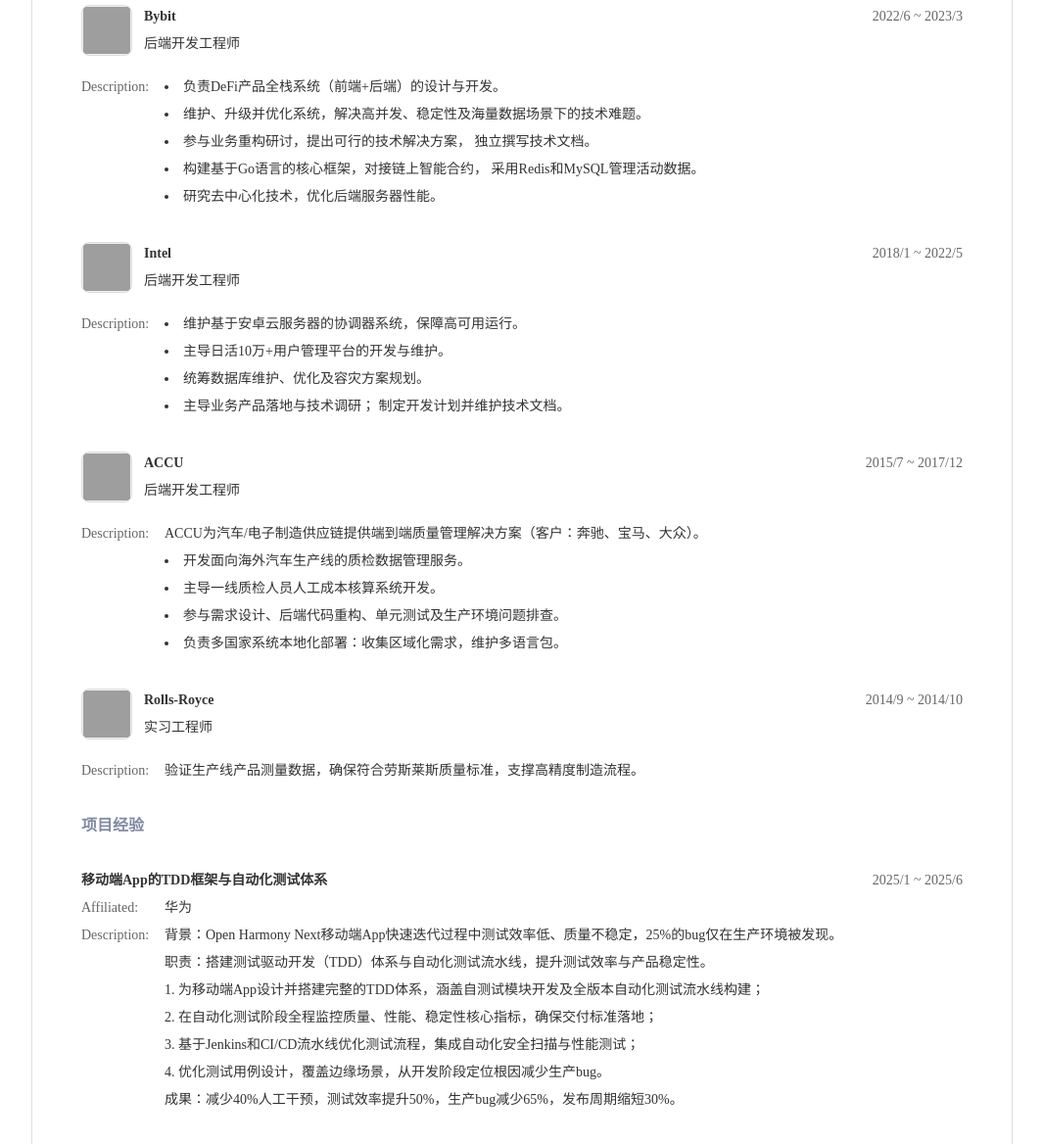
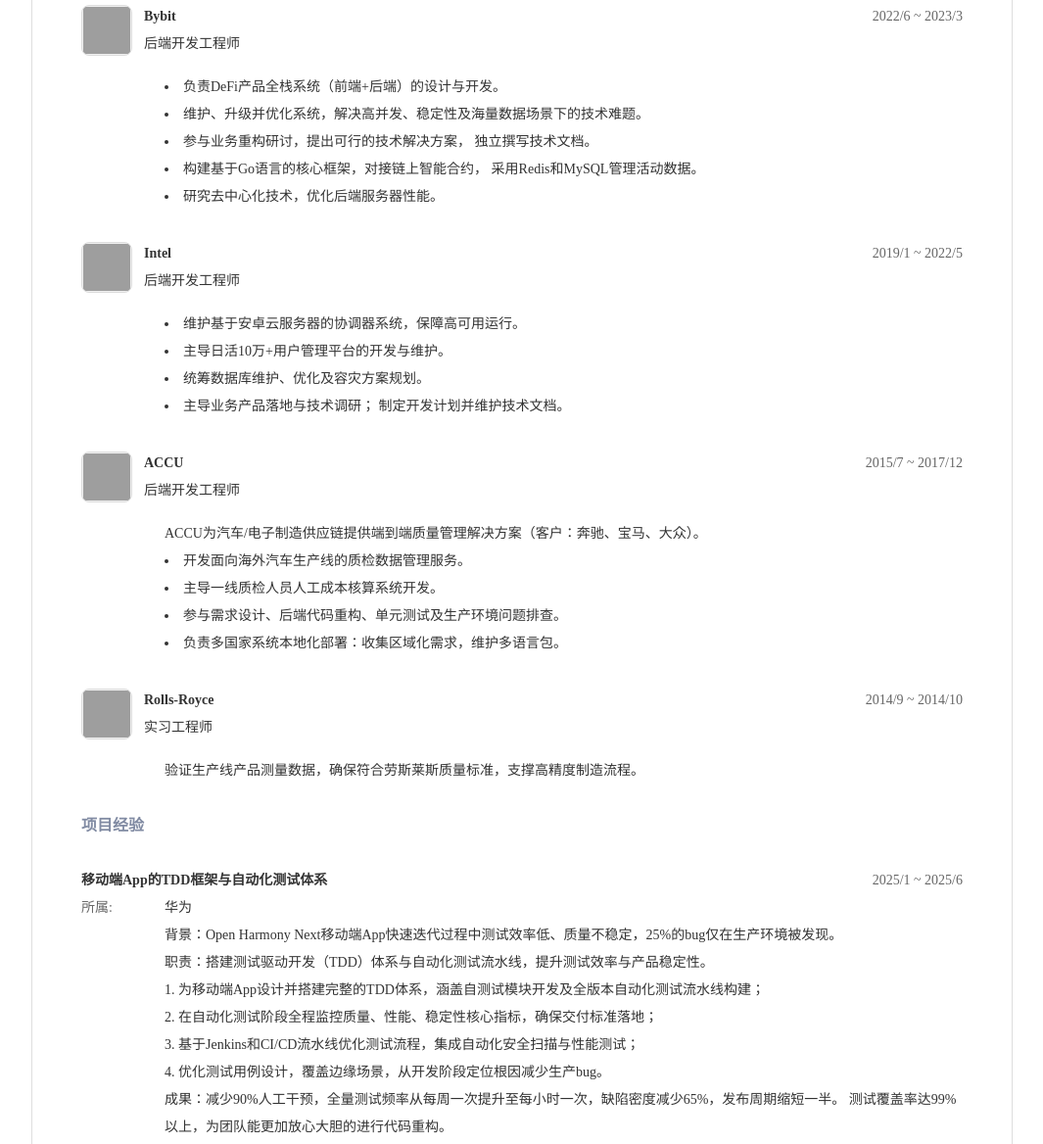
Before and after one commit to conbanwa/cv, a plain HTML site: page docs/zh/index.html in a window 1280 px wide. Shown: the part 1307-2475 px from the top of the page at 98% size, without its empty margins (107-1172 px from the left). Drawn offline with nearby package versions, Linux system fonts and the light colour scheme; grey boxes are pictures that could not be loaded.

Commit message:
corrects

```diff
--- a/docs/zh/common.js
+++ b/docs/zh/common.js
@@ -1,4 +1,5 @@
 'use strict'
+// 项目经历与工作经历数据
 const projects = [
   {
     cls: 'codecheck',
@@ -16,9 +17,9 @@
     <br />
     3. 优化代码管理机制：通过权限管控、制定代码规范/提交拦截规则，在代码提交阶段强制保障质量；
     <br />
-    4. 建立代码提交质量实时监控机制，在代码合并前识别并拦截不合规代码。
+    4. 建立代码提交质量实时监控机制，在代码合并前识别并拦截不合规代码。通过增量扫描与差异化检测扫描每笔提交，溯源责任人。
     <br />
-    成果：安全漏洞检出率提升75%，手工自测时间减少60%，维护过程中性能损耗降低90%，代码可维护性与可靠性提升80%。
+    成果：安全漏洞检出率提升75%，手工自测时间减少60%，性能损耗相关代码减少90%，代码可维护性与可靠性大幅提升。
     <br />`,
   },
   {
@@ -39,7 +40,8 @@
     <br />
     4. 优化测试用例设计，覆盖边缘场景，从开发阶段定位根因减少生产bug。
     <br />
-    成果：减少40%人工干预，测试效率提升50%，生产bug减少65%，发布周期缩短30%。
+    成果：减少90%人工干预，全量测试频率从每周一次提升至每小时一次，缺陷密度减少65%，发布周期缩短一半。
+    测试覆盖率达99%以上，为团队能更加放心大胆的进行代码重构。
     <br />`,
   },
   {
@@ -60,7 +62,7 @@
     <br />
     4. 主导空投活动后端设计与落地，开发精准的用户质押计算逻辑，实现0计算误差。
     <br />
-    成果：成功上线5+个永续掉期交易市场，支撑2万+日活用户，系统可用性达99.99%，数据查询延迟降低40%。
+    成果：成功上线去中心化交易市场，支撑2万+日活用户，交易撮合与查询延迟降低40%。
     <br />`,
   },
   {
@@ -119,7 +121,7 @@
       <li>搭建移动端App的TDD体系及自测试能力；
       全量自动化测试阶段监控质量/性能/稳定性指标；
       通过Jenkins & CI/CD流水线优化测试流程，保障交付质量。</li>
-      <li>统筹并落地代码整洁度（Clean Code）规范及编码最佳实践。</li>`,
+      <li>统筹并通过自动化工具落地代码整洁度（Clean Code）规范。</li>`,
   },
   {
     cls: 'Bybit',
@@ -138,7 +140,7 @@
   {
     cls: 'Intel',
     title: '后端开发工程师',
-    time: '2018/1 ~ 2022/5',
+    time: '2019/1 ~ 2022/5',
     affiliated: 'http://img07.51jobcdn.com/fansImg/CompLogo/2/1999/1998540/1998540_300.jpg',
     description: `
       <li>维护基于安卓云服务器的协调器系统，保障高可用运行。</li>
@@ -199,13 +201,13 @@
         `</td></tr>` +
         (j.affiliated
           ? `<tr>
-          <td valign="top" class="tb keys"> Affiliated:</td>
+          <td valign="top" class="tb keys"> 所属:</td>
           <td valign="top" colspan="3" class="txt1">` +
             j.affiliated +
             `</td></tr>`
           : '') +
         `<tr>
-        <td valign="top" class="tb1 keys">Description:</td>
+        <td valign="top" class="tb1 keys"></td>
         <td valign="top" colspan="3" class="txt1">` +
         j.description +
         `</td>
@@ -255,7 +257,7 @@
                     <table cellspacing="0" cellpadding="0" border="0">
                       <tbody>
                         <tr>
-                          <td valign="top" class="keys">Description:</td>
+                          <td valign="top" class="keys"></td>
                           <td valign="top" class="txt1">
                           ` +
         j.description +
--- a/docs/zh/personal.html
+++ b/docs/zh/personal.html
@@ -88,13 +88,13 @@
                     擅长代码质量管理：制定代码规范与提交拦截规则，实施权限管控以约束代码提交行为；最小化代码维护过程中对产品性能、可维护性和可靠性产生的副作用。
                   </li>
                   <li>
-                    针对高频维护项目注重产品质量与自测试：搭建定制化质量拦截系统，开发自动化脚本替代手工自测，覆盖核心业务场景。
+                    (针对高频维护项目)注重产品质量与自测试：搭建定制化质量拦截系统，开发自动化脚本替代手工自测，覆盖核心业务场景。
                   </li>
                   <li>
                     具备丰富的软件工程工具开发与落地经验：运用软件工程方法论提升开发效率与软件质量；构建代码全生命周期数据追踪体系及可视化看板，高效发现并修复问题。
                   </li>
                   <li>
-                    精通基于正则的全局代码安全校验：对全代码库的关于外部输入、内存管理、异常恢复及IO安全相关的敏感数据处理代码进行扫描。
+                    实施过基于正则的全局代码安全校验：对全代码库的关于外部输入、内存管理、异常恢复及IO安全相关的敏感数据处理代码进行扫描。
                   </li>
                   <li>
                     具备复杂高集成服务重构能力：对大型服务实现分布式部署与模块解耦，避免逻辑修改对其他模块的影响；实现组件间高性能通讯与负载均衡，平衡服务器资源与用户体验。
@@ -113,8 +113,8 @@
                     英语可作为工作语言：5年+海外工作/学习经历；可与母语使用者商讨技术细节，主持英文技术会议，流利阅读英文技术文献。
                   </li>
                   <li>
-                    热爱技术学习与开源贡献（GitHub ID:
-                    conbanwa）；具备优秀的技术沟通与知识沉淀能力（知乎认证专业答主：https://www.zhihu.com/people/4dspace），可高效推动跨团队技术共识落地。
+                    热爱技术学习与开源贡献（GitHub ID: conbanwa）；
+                    具备优秀的技术沟通与知识沉淀能力（知乎认证专业答主：https://www.zhihu.com/people/4dspace），可高效推动跨团队技术共识落地。
                   </li>
                 </ul>
               </td>
```
Also changed, not shown: docs/common.js (+4 -4 lines), docs/personal.html (+2 -2 lines).
